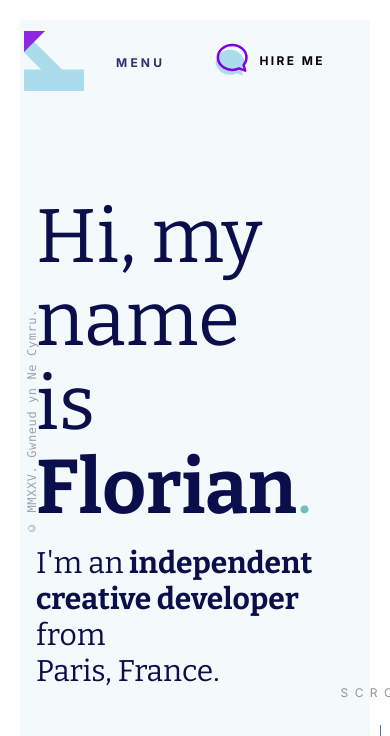
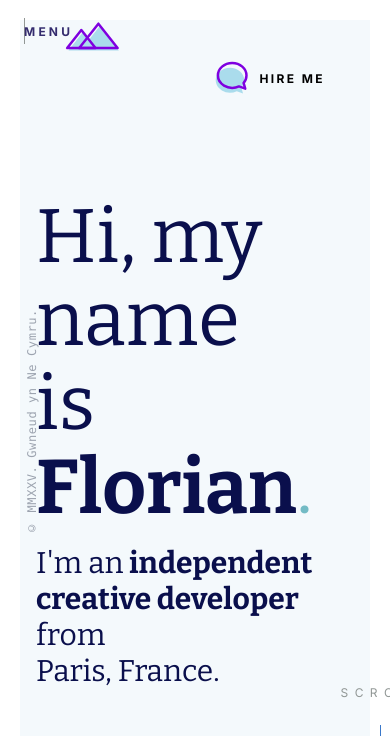
Before and after one commit to flobby41/Portfolio, a Next.js app: page / in a window 390 px wide. Shown: the top 736 px of the page. Built offline with nearby package versions, Linux system fonts and the light colour scheme.

Commit message:
feat: refactor Navbar logo component structure and styles for improved layout and responsiveness

```diff
--- a/src/app/globals.css
+++ b/src/app/globals.css
@@ -101,139 +101,6 @@
     font-family: 'Bitter', serif;
   }
 
-  .avatar-wrap {
-    /* Style de base */
-    position: relative;
-    perspective: 1000px;
-  }
-
-  .avatar {
-    /* Style de l'avatar */
-    width: 100%;
-    height: 100%;
-    transform-style: preserve-3d;
-  }
-
-
-
-  /* Styles pour les éléments SVG */
-  .face-outline path {
-    fill: #ffffff;
-    stroke: #7C3AED;
-    stroke-width: 3;
-  }
-
-  .glasses rect, .glasses line {
-    fill: none;
-    stroke: #7C3AED;
-    stroke-width: 3;
-  }
-
-  .eyes circle {
-    fill: #7C3AED;
-  }
-
-  .mouth path {
-    stroke: #7C3AED;
-    stroke-width: 3;
-  }
-
-  .hair path {
-    stroke: #7C3AED;
-    stroke-width: 3;
-    fill: none;
-  }
-
-  /* Animation d'entrée */
-  .avatar--ready {
-    animation: fadeIn 0.5s ease-out;
-  }
-
-  /* Stroke styles for paths and polygons */
-.stroke-path, .stroke-poly {
-  fill: none;
-  color: #7f00e0;
-  stroke: var(--line);
-  stroke-width: 2.5px;
-  stroke-linecap: round;
-  stroke-linejoin: round;
-  stroke-miterlimit: 10;
-  vector-effect: non-scaling-stroke;
-}
-
-
-.primary-links__summary {
-  -webkit-font-smoothing: antialiased;
-  font-family: -apple-system,BlinkMacSystemFont,Segoe UI,Roboto,Helvetica,Arial,sans-serif,Apple Color Emoji,Segoe UI Emoji,Segoe UI Symbol;
-  font-size: 1.2rem;
-  font-weight: 400;
-}
-
-/* Media query for larger screens */
-@media (min-width: 512px) {
-  .stroke-path, .stroke-poly {
-    stroke-width: 3px;
-  }
-}
-
-/* Thin stroke style */
-.svg-stroke-thin {
-  fill: none;
-  stroke: var(--line);
-  stroke-width: 2.5px;
-  stroke-linecap: round;
-  stroke-linejoin: round;
-  stroke-miterlimit: 10;
-  vector-effect: non-scaling-stroke;
-}
-
-/* Dashed stroke style */
-.svg-stroke-dashed {
-  stroke-dasharray: 6;
-}
-
-/* Background fill */
-.svg-bg {
-  fill: blueviolet;
-}
-
-/* Fill styles */
-.filled-path, .filled-poly, .svg-fill {
-  fill: #aadcec;
-}
-
-/* Hire Me button styles */
-.hire-me {
-  position: fixed;
-  right: 65px;
-  color: --text;
-    font-weight:700;
-    font-size: 12px;
-
-}
-
-.hire-me:hover {
-  letter-spacing: 6px;
-}
-
-.hire-me .shade {
-  transition: transform 1.5s ease-out;
-}
-
-.hire-me .main svg,
-.hire-me .shade {
-  position: absolute;
-  left: -35px;
-  top: 40%;
-  transform: translateY(-50%);
-  width: 35px;
-  height: 35px;
-}
-
-.hire-me .main svg .stroke-path,
-.hire-me .shade .stroke-path {
-  stroke-width: 2.5px;
-}
 
   @keyframes fadeIn {
     from {
@@ -292,39 +159,6 @@
 
 
 
-
-
-  .dots {
-    background-image: radial-gradient(
-      var(--light-blue) 1px,
-      transparent 1px
-    );
-    background-size: 8px 8px;
-  }
-
-  .u-vhide {
-    position: absolute !important;
-    width: 1px !important;
-    height: 1px !important;
-    padding: 0 !important;
-    margin: -1px !important;
-    overflow: hidden !important;
-    clip: rect(0, 0, 0, 0) !important;
-    white-space: nowrap !important;
-    border: 0 !important;
-  }
-
-  .sr-only {
-    position: absolute;
-    width: 1px;
-    height: 1px;
-    padding: 0;
-    margin: -1px;
-    overflow: hidden;
-    clip: rect(0, 0, 0, 0);
-    white-space: nowrap;
-    border-width: 0;
-  }
 }
 
 @layer components {
@@ -407,6 +241,37 @@
     font-weight:700;
     font-size: 12px;
   }
+  .menu-link {
+    padding-top: ;
+    display: inline-block;
+    vertical-align: middle;
+    z-index: 2;
+    left: 180;
+    top: 70;
+  }
+
+  .no-js .menu-link {
+    display: none
+  }
+
+  .menu-link:before {
+    content: "";
+    display: inline-block;
+    width: 1px;
+    height: 26px;
+    margin-right: 16px;
+    vertical-align: middle;
+    background: #919795;
+    animation: menuBarIn .45s cubic-bezier(.25,.46,.45,.94) .3s backwards
+  }
+  .menu-link__mask {
+    position: absolute;
+    top: 0;
+    left: 25;
+    width: 100%;
+    height: 100%;
+    z-index: 2
+  }
 
 /* Hire Me button styles */
 .hire-me {
@@ -415,6 +280,7 @@
   color: --text;
     font-weight:700;
     font-size: 12px;
+  top: 70px;
 
 }
 
@@ -442,4 +308,227 @@
   transition: transform 1.5s ease-out;
 }
 
+.logo-wrap {
+  position: relative;
+  z-index: 10000;
+  display: inline-block;
+  vertical-align: middle;
+  max-width: 65px;
+  padding-top: 8px;
+  width: 100%;
+  top: 25;
+  left: 70px;
 }
+
+@media(min-width: 512px) {
+  .logo-wrap {
+      padding-top:0;
+      max-width: 100px
+  }
+}
+
+.logo-wrap .logo {
+  position: relative;
+  display: block;
+  animation: logoIn .45s ease-out .2s backwards
+}
+
+.logo-wrap .logo .shade {
+  transition: transform 1.5s ease-out;
+  backface-visibility: hidden;
+  position: absolute;
+  top: 0;
+  left: 0;
+  right: 0;
+  bottom: 0
+}
+
+.logo-wrap svg {
+  max-width: 100%;
+  height: auto;
+  margin-left: -10px
+}
+
+@keyframes logoIn {
+  0% {
+      opacity: 0
+  }
+
+  to {
+      opacity: 1
+  }
+}
+
+.filled-path,.filled-poly,.svg-fill {
+  fill: var(--fill,var(--bg))
+}
+
+
+
+.dots {
+  background-image: radial-gradient(
+    var(--light-blue) 1px,
+    transparent 1px
+  );
+  background-size: 8px 8px;
+}
+
+.u-vhide {
+  position: absolute !important;
+  width: 1px !important;
+  height: 1px !important;
+  padding: 0 !important;
+  margin: -1px !important;
+  overflow: hidden !important;
+  clip: rect(0, 0, 0, 0) !important;
+  white-space: nowrap !important;
+  border: 0 !important;
+}
+
+.sr-only {
+  position: absolute;
+  width: 1px;
+  height: 1px;
+  padding: 0;
+  margin: -1px;
+  overflow: hidden;
+  clip: rect(0, 0, 0, 0);
+  white-space: nowrap;
+  border-width: 0;
+}
+
+
+.avatar-wrap {
+  /* Style de base */
+  position: relative;
+  perspective: 1000px;
+}
+
+.avatar {
+  /* Style de l'avatar */
+  width: 100%;
+  height: 100%;
+  transform-style: preserve-3d;
+}
+
+
+
+/* Styles pour les éléments SVG */
+.face-outline path {
+  fill: #ffffff;
+  stroke: #7C3AED;
+  stroke-width: 3;
+}
+
+.glasses rect, .glasses line {
+  fill: none;
+  stroke: #7C3AED;
+  stroke-width: 3;
+}
+
+.eyes circle {
+  fill: #7C3AED;
+}
+
+.mouth path {
+  stroke: #7C3AED;
+  stroke-width: 3;
+}
+
+.hair path {
+  stroke: #7C3AED;
+  stroke-width: 3;
+  fill: none;
+}
+
+/* Animation d'entrée */
+.avatar--ready {
+  animation: fadeIn 0.5s ease-out;
+}
+
+/* Stroke styles for paths and polygons */
+.stroke-path, .stroke-poly {
+fill: none;
+color: #7f00e0;
+stroke: var(--line);
+stroke-width: 2.5px;
+stroke-linecap: round;
+stroke-linejoin: round;
+stroke-miterlimit: 10;
+vector-effect: non-scaling-stroke;
+}
+
+
+.primary-links__summary {
+-webkit-font-smoothing: antialiased;
+font-family: -apple-system,BlinkMacSystemFont,Segoe UI,Roboto,Helvetica,Arial,sans-serif,Apple Color Emoji,Segoe UI Emoji,Segoe UI Symbol;
+font-size: 1.2rem;
+font-weight: 400;
+}
+
+/* Media query for larger screens */
+@media (min-width: 512px) {
+.stroke-path, .stroke-poly {
+  stroke-width: 3px;
+}
+}
+
+/* Thin stroke style */
+.svg-stroke-thin {
+fill: none;
+stroke: var(--line);
+stroke-width: 2.5px;
+stroke-linecap: round;
+stroke-linejoin: round;
+stroke-miterlimit: 10;
+vector-effect: non-scaling-stroke;
+}
+
+/* Dashed stroke style */
+.svg-stroke-dashed {
+stroke-dasharray: 6;
+}
+
+/* Background fill */
+.svg-bg {
+fill: blueviolet;
+}
+
+/* Fill styles */
+.filled-path, .filled-poly, .svg-fill {
+fill: #aadcec;
+}
+
+/* Hire Me button styles */
+.hire-me {
+position: fixed;
+right: 65px;
+color: --text;
+  font-weight:700;
+  font-size: 12px;
+
+}
+
+.hire-me:hover {
+letter-spacing: 6px;
+}
+
+.hire-me .shade {
+transition: transform 1.5s ease-out;
+}
+
+.hire-me .main svg,
+.hire-me .shade {
+position: absolute;
+left: -35px;
+top: 40%;
+transform: translateY(-50%);
+width: 35px;
+height: 35px;
+}
+
+.hire-me .main svg .stroke-path,
+.hire-me .shade .stroke-path {
+stroke-width: 2.5px;
+}
+}
--- a/src/components/layout/Navbar.tsx
+++ b/src/components/layout/Navbar.tsx
@@ -88,25 +88,35 @@ const Navbar = () => {
     <nav className="fixed top-0 left-0 right-0 z-40">
       <div className="bg-white h-[15px] w-full"></div>
       <div className="mainnav flex justify-between items-center w-full py-4 px-6">
-        <div className="flex items-center gap-8 z-50">
-          <div className="logo-wrap">
-            <Link href="/" className="block">
-              <span className="u-vhide">Back to the homepage</span>
-              <span className="logo relative w-[60px] h-[60px] block">
-                <div className="logo__sugarloaf">
-                  <div className="logo">
-                    <svg viewBox="0 0 22.93 22.93" width="60" height="60">
-                      <polygon fill="#aadcec" points="0 8.18 14.75 22.93 22.74 22.93 0 0.19 0 8.18" />
-                      <polygon fill="#aadcec" points="22.93 14.75 0 14.75 0 22.93 22.93 22.93 22.93 14.75" />
-                      <polygon fill="#8e27e2" points="8.04 0 0 0 0 8.04 8.04 0" />
-                    </svg>
-                  </div>
+        <div className="flex items-center gap-8">
+        <div className="absolute logo-wrap">
+          <a href="/"
+            >
+            <span className="logo js-logo"
+              ><div>
+                <div className="shade" data-drift="-5 -10">
+                  <svg version="1.1" x="0px" y="0px" viewBox="0 0 256 256">
+                    <polygon
+                      className="filled-poly"
+                      points="156.2,91.5 112.7,146.5 89,116.5 33.2,187 80.7,187 144.8,187 231.8,187"
+                    />
+                  </svg>
                 </div>
-              </span>
-            </Link>
-          </div>
+                <div className="logo">
+                  <svg version="1.1" x="0px" y="0px" viewBox="0 0 256 256">
+                    <polygon
+                      className="stroke-poly"
+                      points="84,106.5 28.2,177 139.8,177 "
+                    />
+                    <polygon
+                      className="stroke-poly"
+                      points="151.2,81.5 75.7,177 226.8,177 "
+                    />
+                  </svg>
+                </div></div></span></a>
+        </div>
 
-          <div className="menu-link">
+          <div className="menu-link absolute">
             <button
               className="menu-link__trigger flex items-center gap-2 text-dark-blue font-['Inter'] tracking-[0.2em] transition-all duration-300 hover:tracking-[0.3em]"
               aria-expanded={isMenuOpen}
@@ -152,7 +162,7 @@ const Navbar = () => {
         <AnimatePresence>
           {isMenuOpen && (
             <motion.div
-              className="main-menu fixed top-[20px] left-5 right-5 bottom-0  bg-red-300"
+              className="main-menu fixed top-[20px] left-5 right-5 bottom-0  bg-[#aadcec]"
               id="main-menu"
               variants={menuVariants}
               initial="initial"
```
